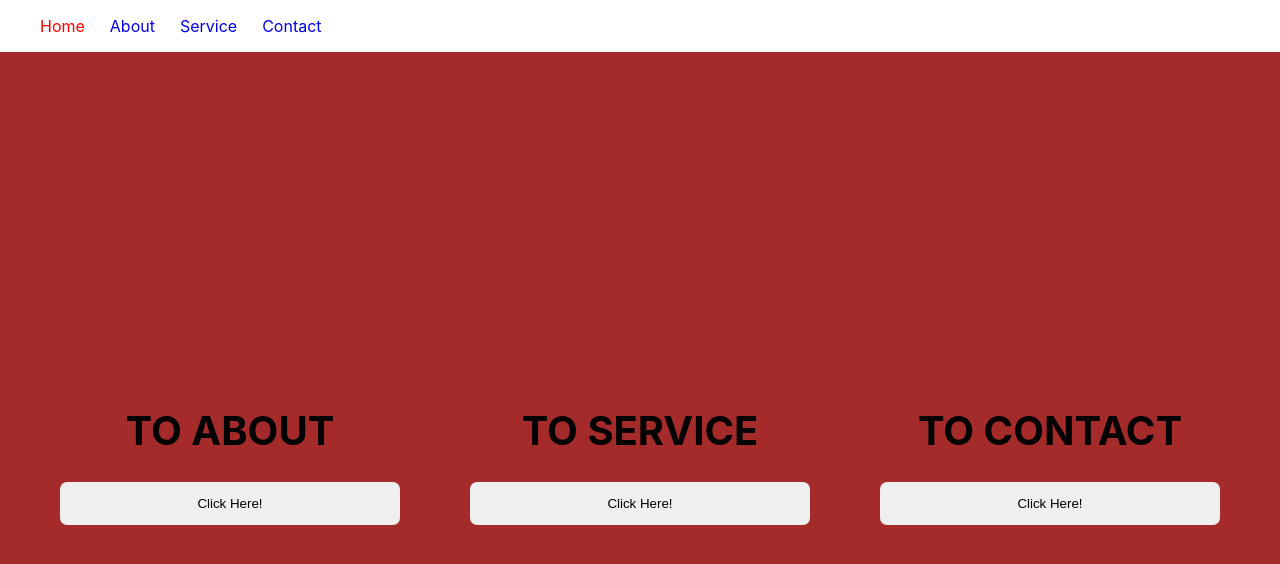
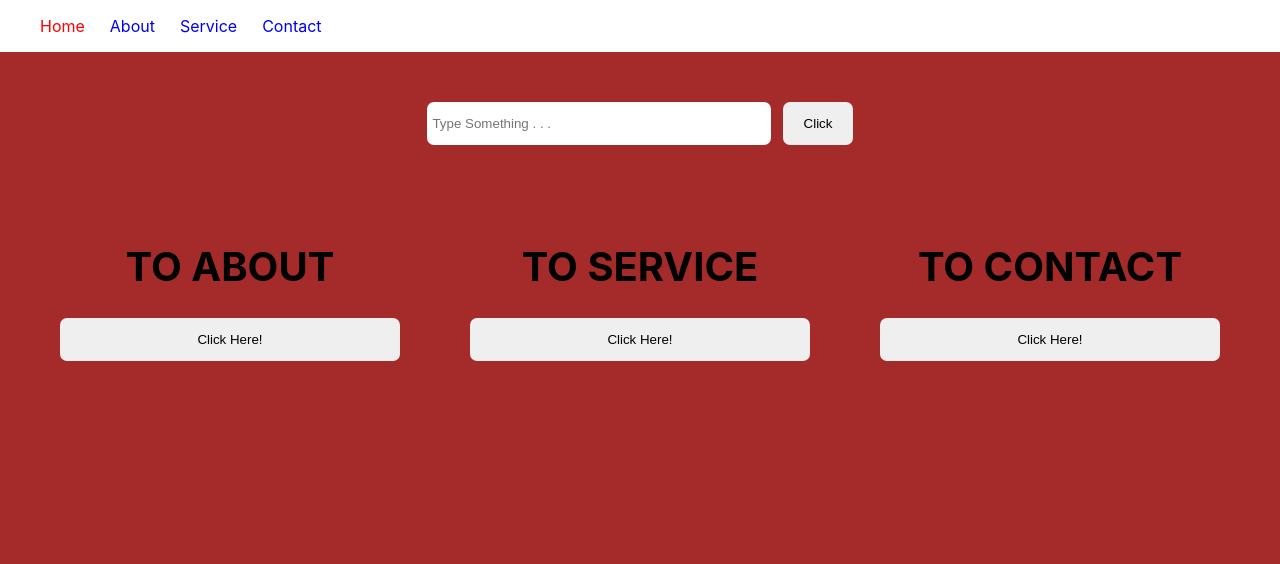
Before and after one commit to koheinthurako/React20-9-2023, a React (Create React App) app in the folder router/: page / in a window 1280 px wide. Shown: the top 564 px of the page. Built offline with nearby package versions, Linux system fonts and the light colour scheme.

Commit message:
start more about route

```diff
--- a/router/src/pages/Home.jsx
+++ b/router/src/pages/Home.jsx
@@ -1,4 +1,5 @@
 import "./page.css";
+import { useRef } from "react";
 import { useNavigate } from "react-router-dom";
 
 const Home = () => {
@@ -18,8 +19,20 @@ const Home = () => {
     navigate("/contact");
   }
 
+  // useRef ကိုသုံးပြီး Route တစ်ခုထဲက data ကို တခြား Route တစ်ခုထဲပေးပို့ခြင်း
+  const inputRef = useRef();
+
+  const handleClick = () => {
+    console.log(inputRef.current.value);
+  }
+
   return (
     <div className="container home">
+      <div className="inputBox">
+        <input ref={inputRef} type="text" placeholder=" Type Something . . ."/>
+        <button onClick={handleClick}>Click</button>
+      </div>
+      <div className="boxContainer">
         <div className="toBoxes">
           <h1>TO ABOUT</h1>
           <button onClick={toAbout}>Click Here!</button>
@@ -33,6 +46,7 @@ const Home = () => {
           <button onClick={toContact}>Click Here!</button>
         </div>
       </div>
+    </div>
   )
 }
 
--- a/router/src/pages/page.css
+++ b/router/src/pages/page.css
@@ -1,10 +1,30 @@
-.container.home{
+.container.home {
     width: 100vw;
     height: 100vh;
     background-color: #a52a2a;
     font-size: 20px;
+}
+
+.container .inputBox {
     display: flex;
-    /* flex-direction: column; */
+    gap: 12px;
+    justify-content: center;
+    padding: 50px 0 70px 0;
+}
+
+.container .inputBox > button {
+    width: 70px;
+}
+
+.container .inputBox > input {
+    width: 340px;
+    border: none;
+    border-radius: 7px;
+}
+
+.container .boxContainer{
+    display: flex;
+    /* flex-direction: row; */
     gap: 70px;
     justify-content: center;
     align-items: center;
```
Lines whose indentation alone changed are shown as unchanged.
